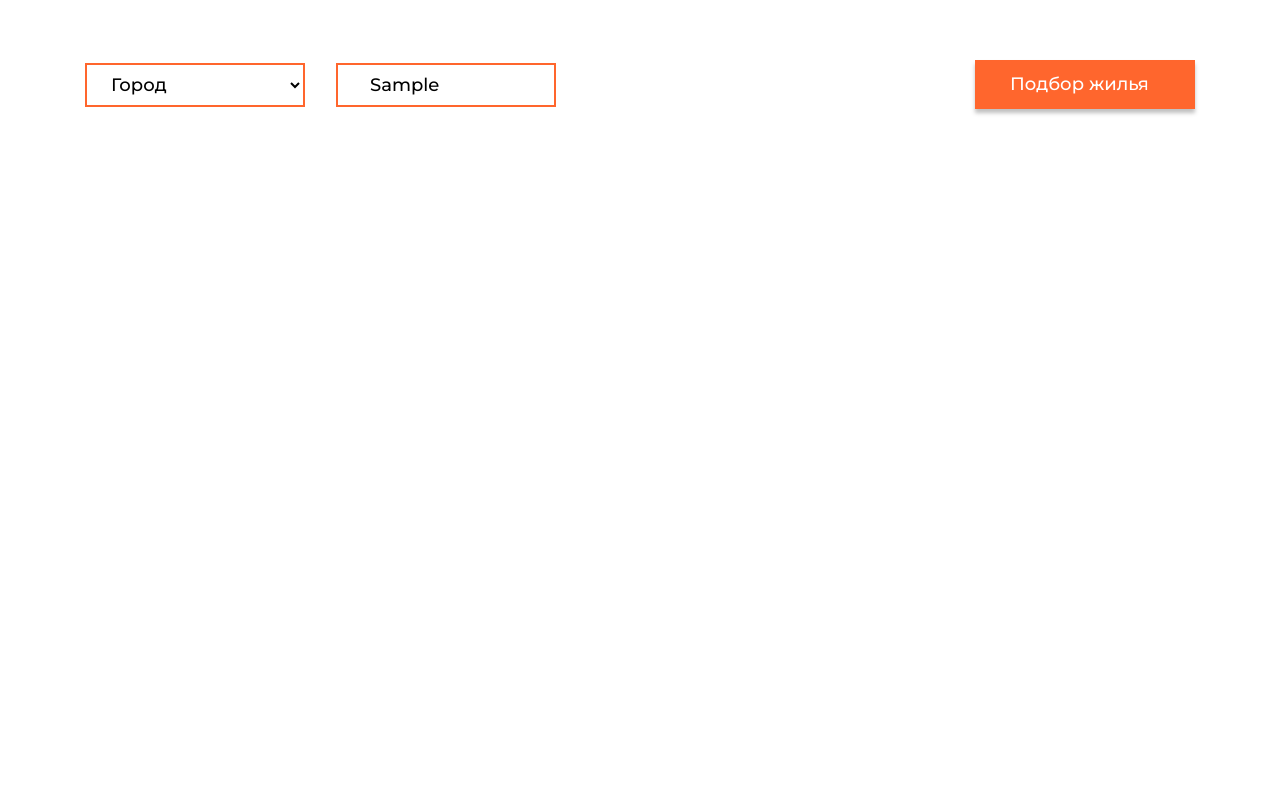
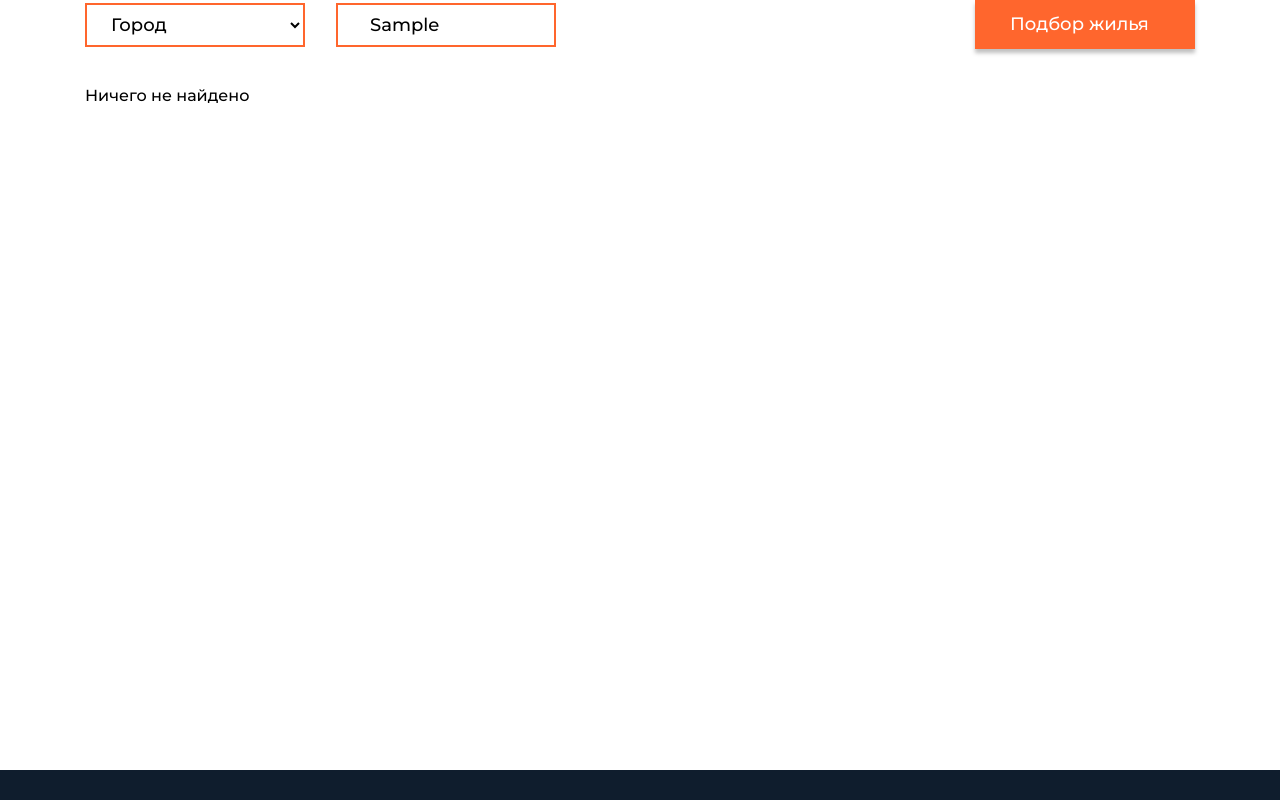
Before and after one commit to ABoklogov/go-home-app, a Vue app: page / in a window 1280 px wide. Both pictures are taken after typing "Sample" into the empty fields and a click on the button "Подбор жилья". Built offline with nearby package versions, Linux system fonts and the light colour scheme.

Commit message:
add Footer

```diff
--- a/src/App.vue
+++ b/src/App.vue
@@ -1,9 +1,12 @@
 <template>
-  <div>
+  <div id="app">
+    <div class="content">
       <BaseContainer>
         <ApartmentFilterForm class="apartment-filter" @submitForm="filter" />
 
-      <ApartmentsList :items="filteredApartmens">
+        <p v-if="!filteredApartmens.length">Ничего не найдено</p>
+
+        <ApartmentsList v-else :items="filteredApartmens">
           <template v-slot:title></template>
           <template v-slot:apartment="{ apartment }">
             <ApartmentsItem
@@ -18,6 +21,9 @@
         </ApartmentsList>
       </BaseContainer>
     </div>
+
+  <AppFooter/>
+  </div>
 </template>
 
 <script>
@@ -26,6 +32,7 @@ import ApartmentsList from './components/apartment/ApartmentsList.vue';
 import apartmens from './components/apartment/apartment';
 import ApartmentsItem from './components/apartment/ApartmentsItem.vue';
 import ApartmentFilterForm from './components/apartment/ApartmentFilterForm.vue';
+import AppFooter from './components/shared/Footer.vue';
 
 export default {
   name: 'App',
@@ -34,6 +41,7 @@ export default {
     ApartmentsList,
     ApartmentsItem,
     ApartmentFilterForm,
+    AppFooter,
   },
 
   data() {
@@ -79,15 +87,19 @@ export default {
 
 <style>
 #app {
+  display: flex;
+  flex-direction: column;
+  min-height: 100vh;
   font-family: Montserrat, Helvetica, Arial, sans-serif;
   -webkit-font-smoothing: antialiased;
   -moz-osx-font-smoothing: grayscale;
-  text-align: center;
-  color: #2c3e50;
-  margin-top: 60px;
 }
 
 .apartment-filter {
   margin-bottom: 39px;
 }
+
+.content{
+  flex-grow: 1;
+}
 </style>
--- a/src/assets/scss/variables.scss
+++ b/src/assets/scss/variables.scss
@@ -1 +1,2 @@
 $main-color: #ff662d;
+$secondary-color: #0F1D2D;
--- /dev/null
+++ b/src/components/shared/Footer.vue
@@ -0,0 +1,20 @@
+<template>
+    <footer class="footer">
+
+    </footer>
+</template>
+
+<script>
+    export default {
+        name: "AppFooter",
+    }
+</script>
+
+<style lang="scss" scoped>
+@import '../../assets/scss/variables.scss';
+
+.footer {
+    background-color: $secondary-color;
+    height: 30px;
+}
+</style>
```
Also changed, not shown: src/components/shared/Header.vue (added, +15 -0 lines), src/components/shared/Logo.vue (added). Lines whose indentation alone changed are shown as unchanged.
